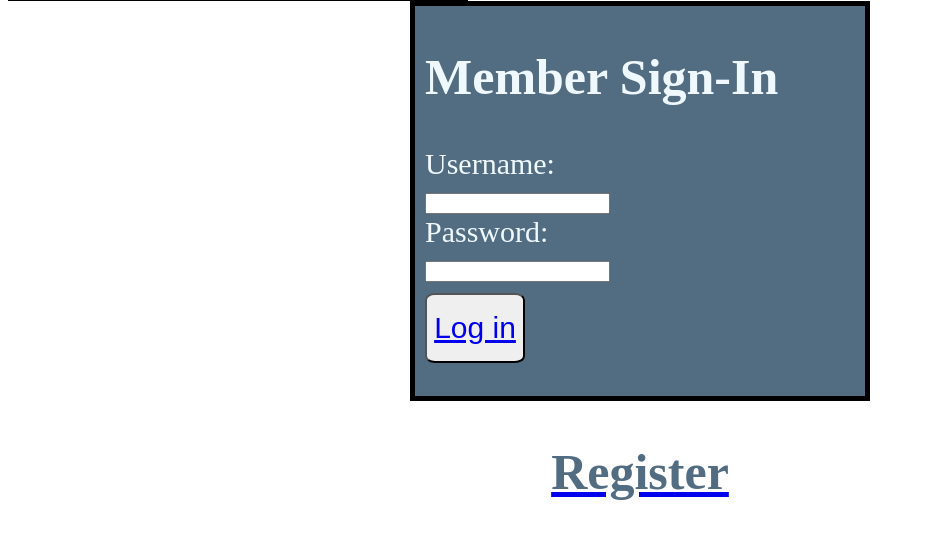
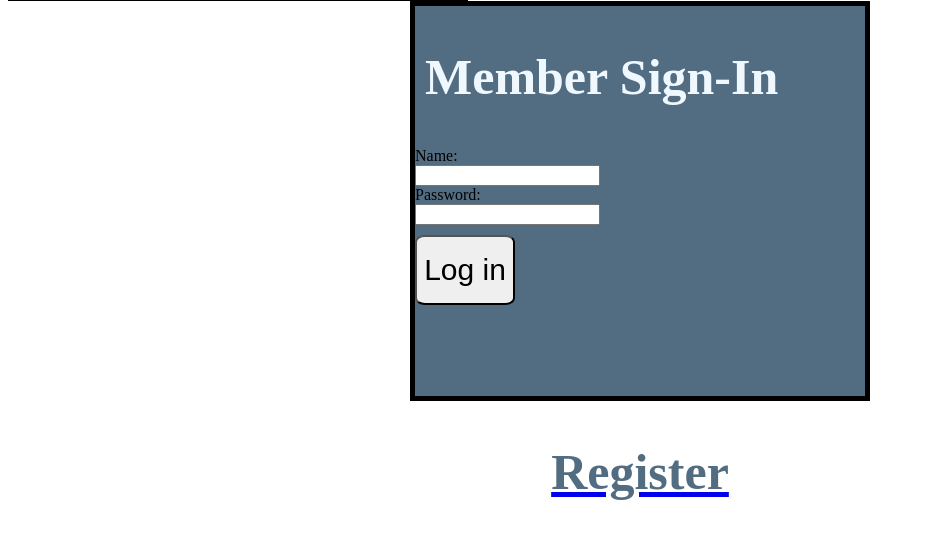
Before and after one commit to SamerFrangieh/3005_Final_project, a Django app: page / in a window 1280 px wide. Shown: the part 230-769 px from the top of the page, without its empty margins (0-925 px from the left). Run offline with Django 4.2, Linux system fonts and the light colour scheme.

Commit message:
Member Login

```diff
--- a/FitForAll/myapp/models.py
+++ b/FitForAll/myapp/models.py
@@ -4,7 +4,6 @@ from django.contrib.postgres.fields import JSONField
 class Member(models.Model):
     member_id = models.AutoField(primary_key=True)
     name = models.CharField(max_length=255)
-    email = models.EmailField(unique=True)
     password = models.CharField(max_length=255)
     fitness_goal = models.CharField(max_length=255, blank=True)
     health_metrics = models.JSONField()
--- a/FitForAll/myapp/templates/myapp/login/memberLogin.html
+++ b/FitForAll/myapp/templates/myapp/login/memberLogin.html
@@ -1,12 +1,14 @@
 {% load static %}
 <!DOCTYPE html>
 <html lang="en">
+
 <head>
     <meta charset="UTF-8">
     <meta name="viewport" content="width=device-width, initial-scale=1.0">
     <title>Member login</title>
     <link href="{% static 'myapp/memLog.css' %}" rel="stylesheet">
 </head>
+
 <body>
     <!-- nav bar -->
     <section class="nav-bar">
@@ -32,24 +34,30 @@
     <section class="nav-bar">
         <div class="box">
             <div class="stuff">
-        <div class="h1"><h2>Member Sign-In</h2></div>
-        <div class="form">
-        <form>
-            <label for="fname">Username:</label><br>
-            <input type="text" id="fname" name="fname"><br>
-            <label for="lname">Password:</label><br>
-            <input type="text" id="lname" name="lname">
-        </form>
-        <div class="submit">
-            <button>
-                <a href="../dashboard/index.html">Log in </a>
-            </button>
+                <div class="h1">
+                    <h2>Member Sign-In</h2>
+                </div>
+                <form method="post" action="{% url 'memberLogin' %}">
+
+                    {% csrf_token %}
+                    <label for="name">Name:</label><br>
+                    <input type="text" id="name" name="name" required><br>
+                    <label for="password">Password:</label><br>
+                    <input type="text" id="password" name="password" required>
+                    <div class="submit">
+                        <button type="submit">Log in</button>
+                    </div>
+                    {% if error %}
+                    <p>{{ error }}</p>
+                    {% endif %}
+                </form>
+            </div>
         </div>
-    </div>
-    </div>
-    </div>
-    <div class="regi">
-        <a href="../registration/register.html"><h2>Register</h2></a>
-    </div>
+        <div class="regi">
+            <a href="../registration/register.html">
+                <h2>Register</h2>
+            </a>
+        </div>
 </body>
+
 </html>
--- a/FitForAll/myapp/urls.py
+++ b/FitForAll/myapp/urls.py
@@ -2,11 +2,10 @@ from django.urls import path
 from . import views
 
 urlpatterns = [
-    path('', views.member_login, name='memberLogin'),
+    path('', views.member_login, name='memberLogin'),  # This is where you define the URL name.
     path('dashboard/index.html', views.dashboard_view, name='dashboard'),
     path('registration/register.html', views.register, name='register'),
     path('login/memberLogin.html', views.member_login, name='memberLogin'),
     path('login/adminLogin.html', views.admin_login, name='adminLogin'),
     path('login/trainerLogin.html', views.train_login, name='trainerLogin')
-
 ]
--- a/FitForAll/myapp/views.py
+++ b/FitForAll/myapp/views.py
@@ -1,9 +1,11 @@
-from django.shortcuts import render
+from django.shortcuts import render, redirect
 from django.http import HttpResponse
-
-#from .models import Book
-def member_login(request):
-    return render(request, 'myapp/login/memberLogin.html')
+from .models import Member
+from django.db import connection
+ # Prints the last executed query
+# #from .models import Book
+# def member_login(request):
+#     return render(request, 'myapp/login/memberLogin.html')
 
 def dashboard_view(request):
     # Will put objects here once Samer creates dashboard frontend
@@ -19,5 +21,27 @@ def train_login(request):
 
 def admin_login(request):
     return render(request, 'myapp/login/adminLogin.html')
+
+
 def member_login(request):
-    return render(request, 'myapp/login/memberLogin.html')
+    if request.method == 'POST':
+        name = request.POST.get('name').strip()
+        password = request.POST.get('password').strip()
+
+        # Assuming at least this query will be made
+        try:
+            member = Member.objects.get(name=name, password=password)
+            # Print the last query, safely inside a conditional block ensuring at least one query was made
+            print(connection.queries[-1])  # Safer usage
+        except Member.DoesNotExist:
+            # Print the last query, safely inside a conditional block ensuring at least one query was made
+            print(connection.queries[-1])  # Safer usage
+            return render(request, 'myapp/login/memberLogin.html', {'error': 'Invalid username or password'})
+
+        # Print the last query, safely inside a conditional block ensuring at least one query was made
+        print(connection.queries[-1])  # Safer usage
+
+        request.session['member_id'] = member.member_id
+        return render(request, 'myapp/dashboard/index.html')
+    else:
+        return render(request, 'myapp/login/memberLogin.html')
--- a/SQL/DDL.sql
+++ b/SQL/DDL.sql
@@ -4,7 +4,6 @@
 CREATE TABLE members (
     member_id SERIAL PRIMARY KEY,
     name VARCHAR(255) NOT NULL,
-    email VARCHAR(255) UNIQUE NOT NULL,
     password VARCHAR(255) NOT NULL,
     fitness_goal VARCHAR(255),
     health_metrics JSONB
```
Also changed, not shown: FitForAll/myapp/migrations/0002_remove_member_email.py (added), 2 other files.
